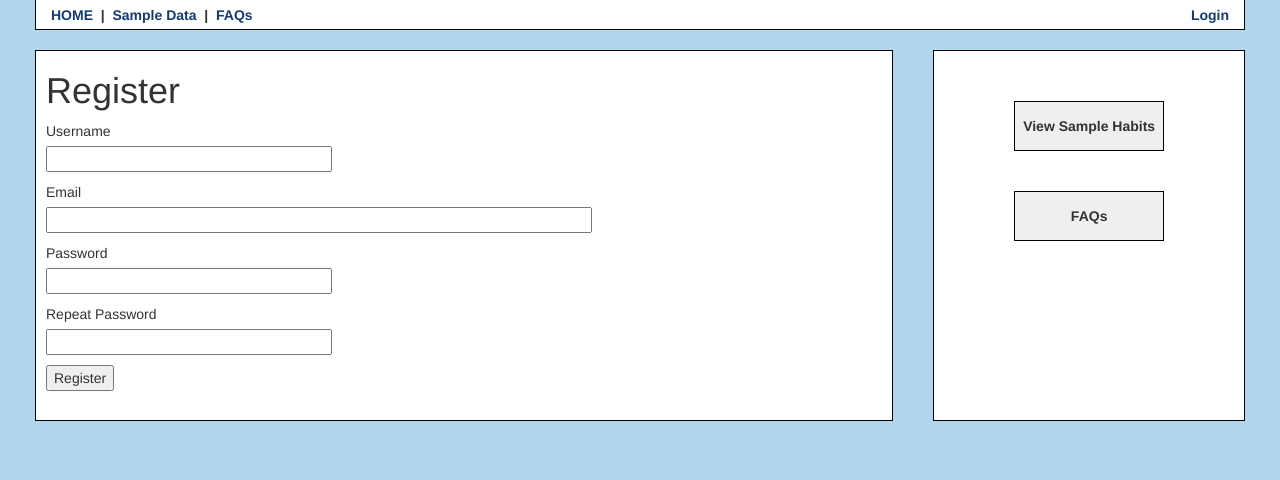
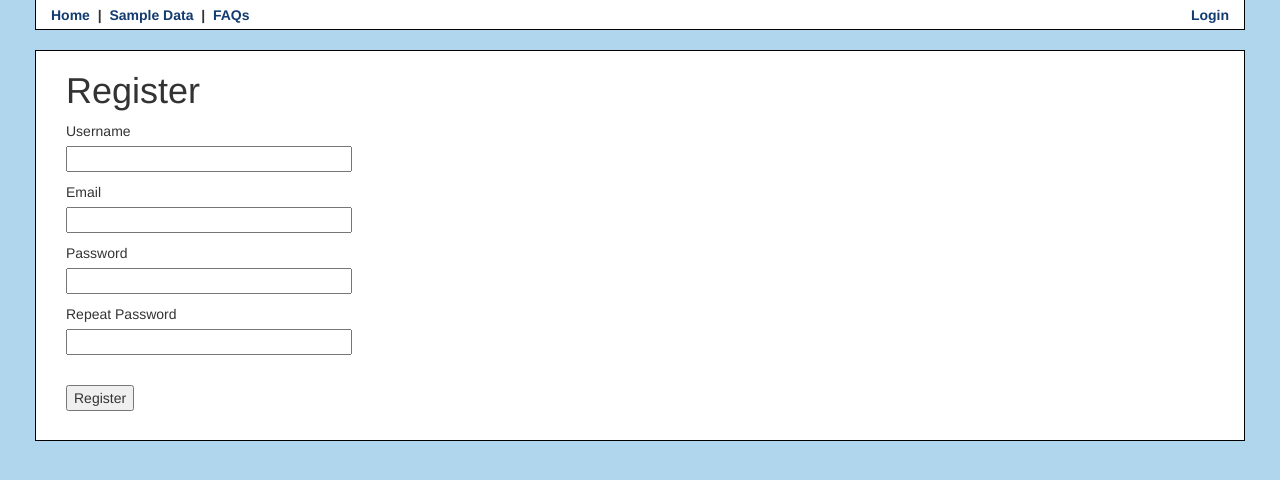
Before and after one commit to allisongoldstein/Habit-Tracker, a Flask app: page /register in a window 1280 px wide. Shown: the top 480 px of the page. Run offline with Flask 2, Linux system fonts and the light colour scheme; some libraries are stand-ins or nearby versions.

Commit message:
update registration page

```diff
--- a/app/static/style.css
+++ b/app/static/style.css
@@ -64,8 +64,8 @@ label {
     padding-left: 10px;
 }
 
-.other {
-    padding-left: 30px;
+.content2 {
+    padding-left: 30px;;
 }
 
 .center-date {
--- a/app/templates/header.html
+++ b/app/templates/header.html
@@ -2,7 +2,7 @@
 <head>
     <title>{{ title }}</title>
     <div class="navbar">
-        <a class="navlink" href="/">HOME</a>
+        <a class="navlink" href="/">Home</a>
         &nbsp;|&nbsp;
         <a class="navlink" href="">Sample Data</a>
         &nbsp;|&nbsp;
--- a/app/templates/login.html
+++ b/app/templates/login.html
@@ -10,7 +10,7 @@
 {% block content %}
 <div class="container">
 <div class="main">
-<div class="other">
+<div class="content2">
 <h1>Sign In</h1>
 <form action="" method="POST" novalidate>
     {{ form.hidden_tag() }}
--- a/app/templates/register.html
+++ b/app/templates/register.html
@@ -10,7 +10,7 @@
 {% block content %}
 <div class="container">
 <div class="main">
-<div class="content">
+<div class="content2">
     <h1>Register</h1>
     <form action="" method="POST">
         {{ form.hidden_tag() }}
@@ -23,7 +23,7 @@
         </p>
         <p>
             {{ form.email.label }}<br>
-            {{ form.email(size=64) }}<br>
+            {{ form.email(size=32) }}<br>
             {% for error in form.email.errors %}
             <span class="error">[{{ error }}]</span>
             {% endfor %}
@@ -42,13 +42,11 @@
             <span class="error">[{{ error }}]</span>
             {% endfor %}
         </p>
+        <br />
         <p>{{ form.submit() }}</p>
     </form>
 </div>
 </div>
-
-{% include 'sidebar.html' %}
-
 </div>
 
 {% endblock %}
```
Also changed, not shown: app.db.
